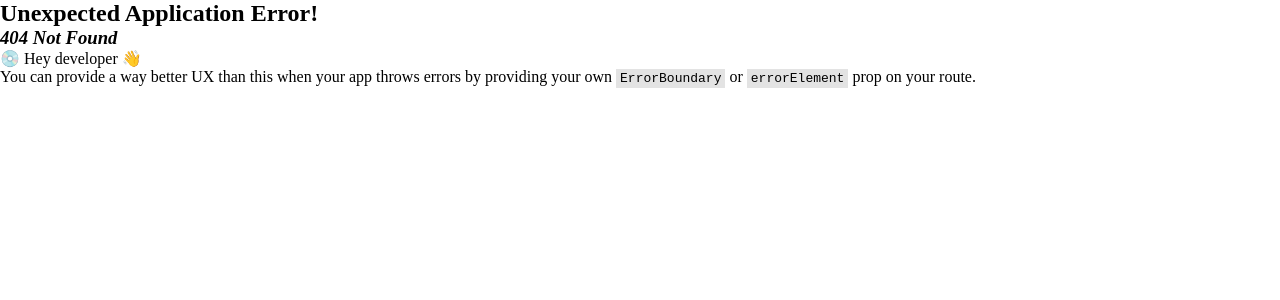
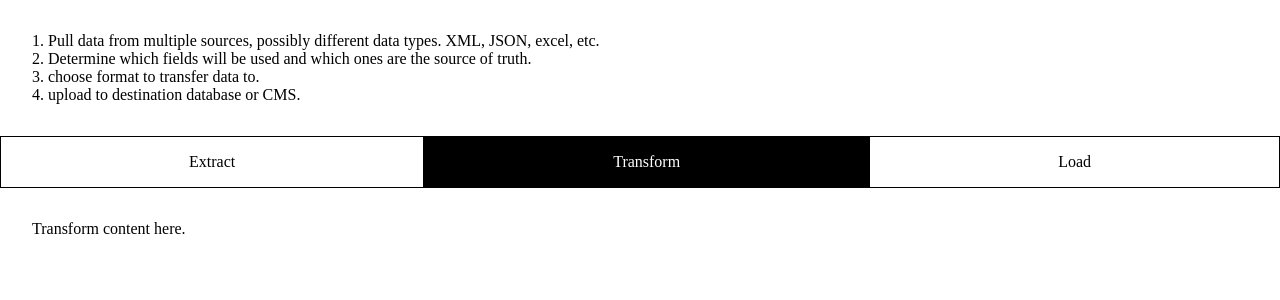
Before and after one commit to nicholas-myers/etltool, a React (Create React App) app: page /transform in a window 1280 px wide. Before the commit this address had no page. Shown: the top 300 px of the page. Built offline with nearby package versions, Linux system fonts and the light colour scheme.

Commit message:
change transfer to transform

```diff
--- a/src/App.tsx
+++ b/src/App.tsx
@@ -23,10 +23,10 @@ function App() {
         }>
           Extract
         </NavLink>
-        <NavLink to="transfer" className={({ isActive }) =>
+        <NavLink to="transform" className={({ isActive }) =>
           isActive ? "active-link" : ""
         }>
-          Transfer
+          Transform
         </NavLink>
         <NavLink to="load" className={({ isActive }) =>
           isActive ? "active-link" : ""
--- a/src/components/Transfer.tsx
+++ /dev/null
@@ -1,9 +0,0 @@
-const Transfer = () => {
-    return (
-        <div>
-            Transfer content here.
-        </div>
-    )
-}
-
-export default Transfer
--- /dev/null
+++ b/src/components/Transform.tsx
@@ -0,0 +1,9 @@
+const Transform = () => {
+    return (
+        <div>
+            Transform content here.
+        </div>
+    )
+}
+
+export default Transform
--- a/src/routes.tsx
+++ b/src/routes.tsx
@@ -1,7 +1,7 @@
 import App from "./App";
 import Extract from "./components/Extract";
 import Load from "./components/Load";
-import Transfer from "./components/Transfer";
+import Transform from "./components/Transform";
 
 export const routes = [
     {
@@ -13,8 +13,8 @@ export const routes = [
                 element: <Extract />
             },
             {
-                path: "transfer",
-                element: <Transfer />
+                path: "transform",
+                element: <Transform />
             },
             {
                 path: "load",
```
